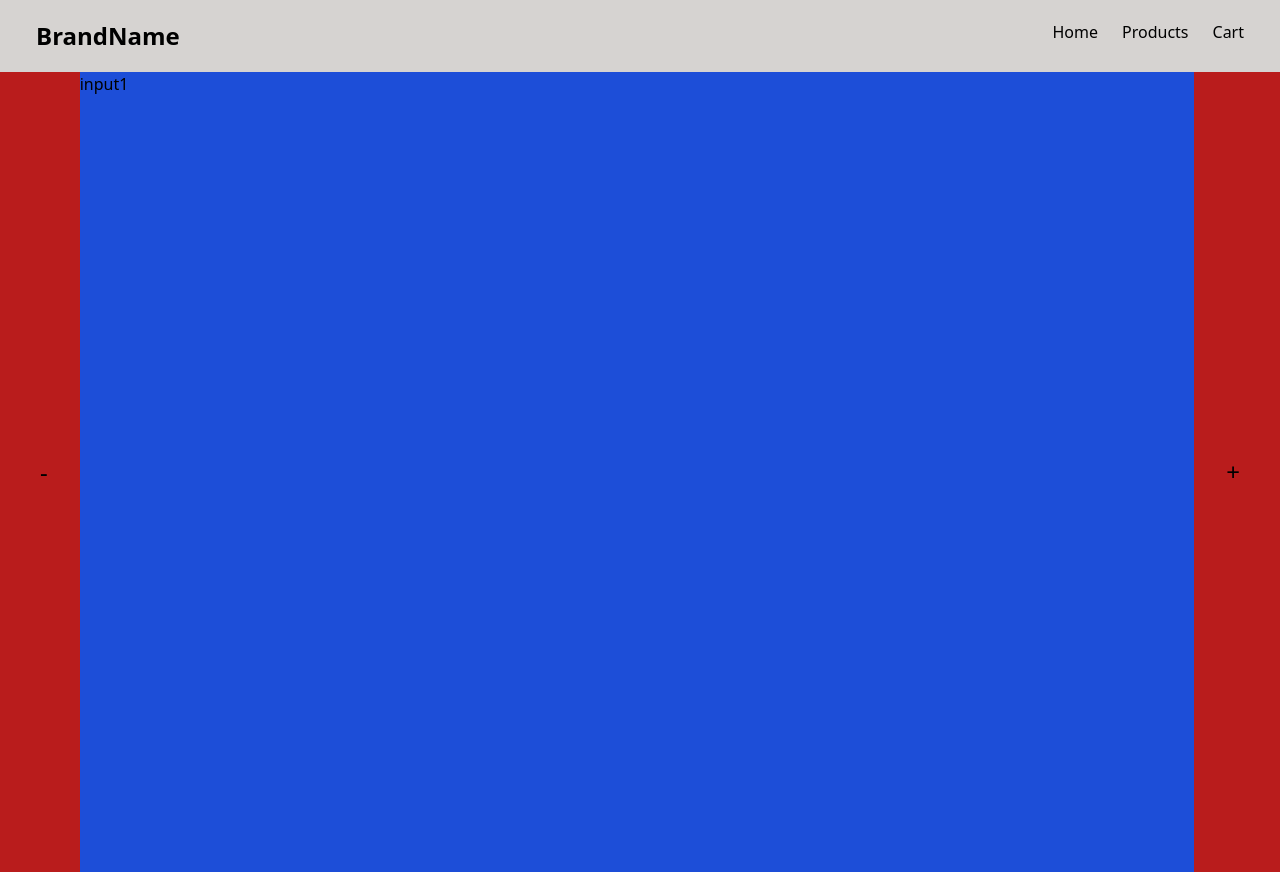
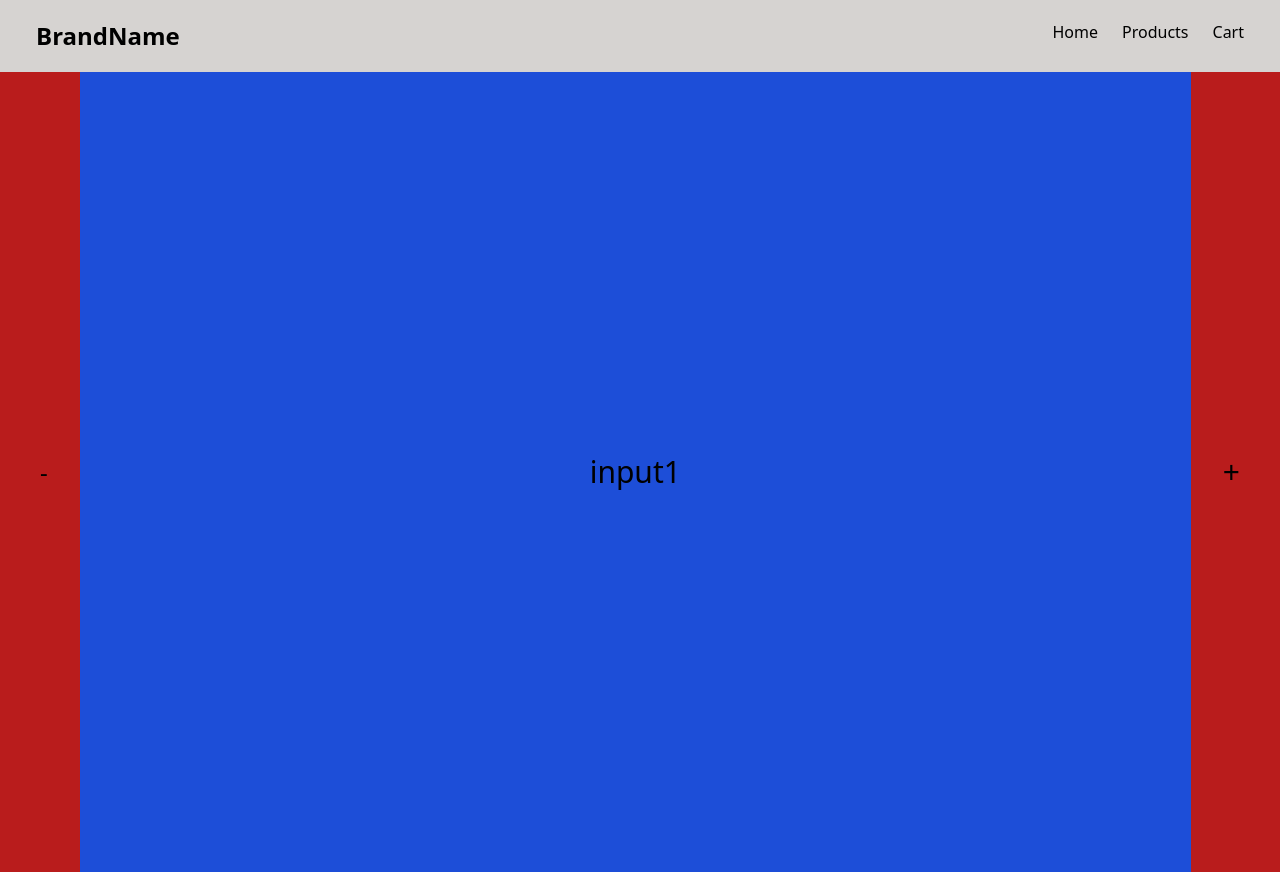
Before and after one commit to kerembuyukhamurkar/site-with-vue, a Vue app: page /#/ in a window 1280 px wide. Built offline with nearby package versions, Linux system fonts and the light colour scheme.

Commit message:
feat:carousel template done

```diff
--- a/src/components/carouselSlider.vue
+++ b/src/components/carouselSlider.vue
@@ -1,10 +1,10 @@
 <template>
    <div class="flex justify-evenly  bg-red-700 w-screen h-screen px-10 gap-8 ">
      <button class="text-2xl flex justify-center items-center" @click="back">-</button>
-    <div class="bg-blue-700 w-screen">
-       <p>{{ sliderContentList[indexSlider] }}</p>
+    <div class="flex items-center justify-center bg-blue-700 w-screen ">
+       <p class="text-3xl">{{ sliderContentList[indexSlider] }}</p>
     </div>
-      <button class="text-2xl text-center" @click="forward">+</button>
+      <button class="text-3xl text-center" @click="forward">+</button>
    </div>
 </template>
 
--- a/src/components/navBar.vue
+++ b/src/components/navBar.vue
@@ -1,13 +1,11 @@
 <template>
-    <nav class="flex  justify-between px-9 py-5 bg-stone-300">
-
+    <nav class="flex sticky top-0 justify-between px-9 py-5 bg-stone-300">
     <h1 class="text-2xl font-bold">BrandName</h1>
     <div class="flex gap-6">
     <RouterLink to="/" class="">Home</RouterLink>
     <RouterLink to="/products">Products</RouterLink>
     <RouterLink to="/cart">Cart</RouterLink>
     </div>
-
 </nav>
    <router-view></router-view>
 </template>
```
